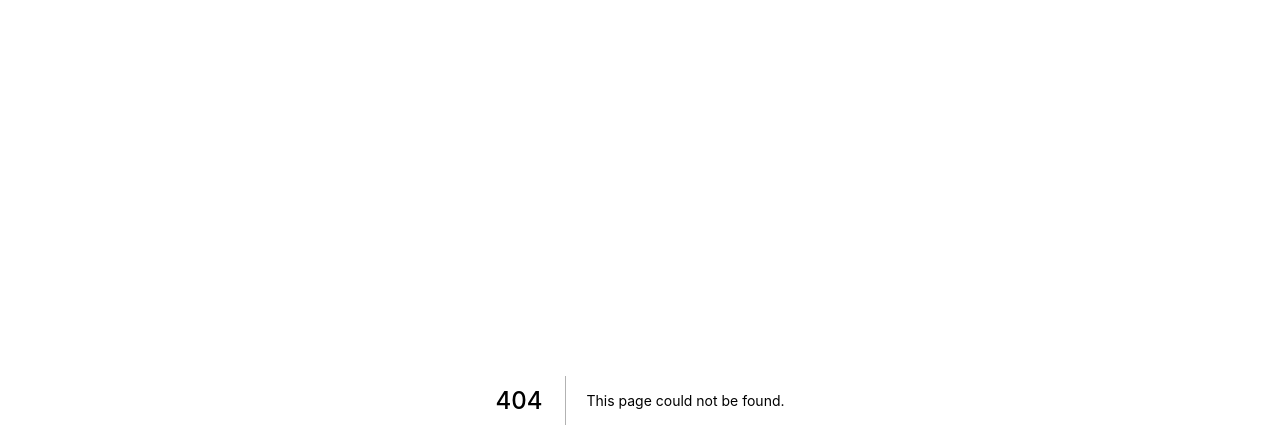
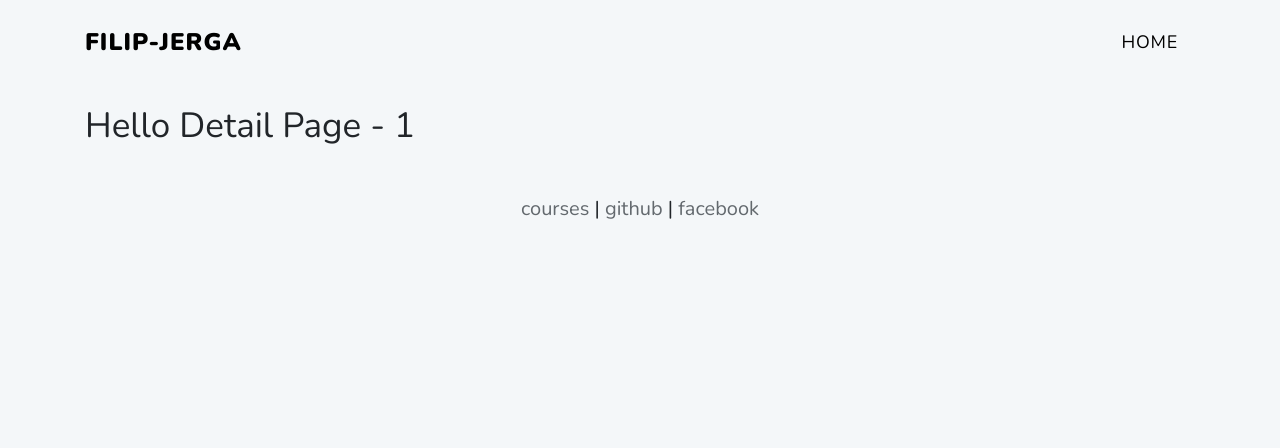
Before and after one commit to TsunekiUmeda/ServerlessNextBlogApp, a Next.js app: page /blogs/1 in a window 1280 px wide. Before the commit this address had no page. Shown: the top 448 px of the page. Built offline with nearby package versions, Linux system fonts and the light colour scheme.

Commit message:
detail page

```diff
--- /dev/null
+++ b/pages/blogs/[slug].js
@@ -0,0 +1,11 @@
+import PageLayout from 'components/PageLayout'
+import { useRouter } from 'next/router'
+const BlogDetail = () => {
+  const { query } = useRouter()
+  return (
+    <PageLayout>
+      <h1>Hello Detail Page - {query?.slug}</h1>
+    </PageLayout>
+  )
+}
+export default BlogDetail
```
